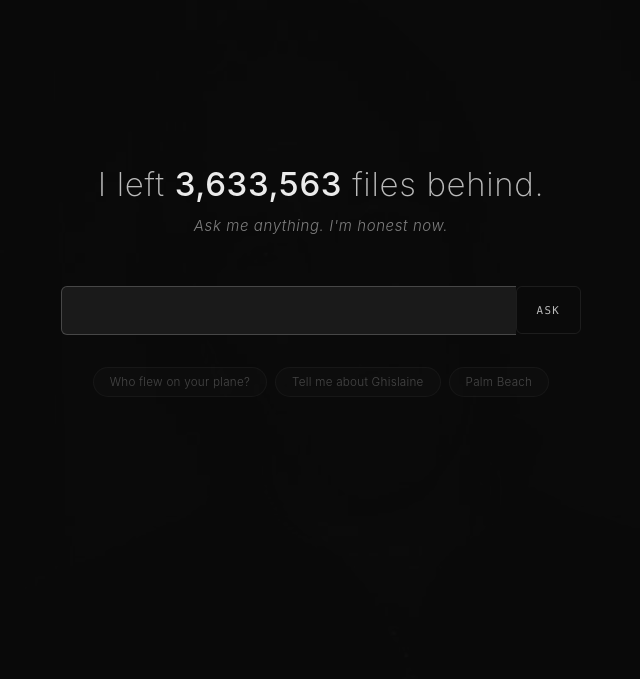
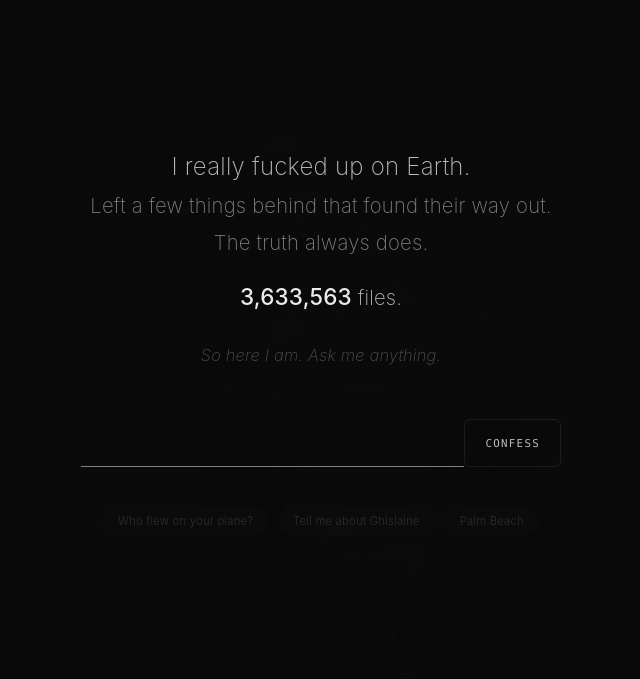
Before and after one commit to loudfair/abovea.cloud, a Flask app: page / in a window 1280 px wide. Shown: the top 679 px of the page, without its empty margins (319-959 px from the left). Run offline with Flask 3, Linux system fonts and the light colour scheme; data that the repository does not hold is empty; some libraries are stand-ins or nearby versions.

Commit message:
Dark confessional landing page
"I really fucked up on Earth." - minimal, dark, personal.
Hero → results transition with back button and synced inputs.

Co-authored-by: Cursor <cursoragent@cursor.com>

```diff
--- a/static/app.js
+++ b/static/app.js
@@ -24,6 +24,7 @@
   const $modalBody   = document.getElementById('modal-body');
   const $hero        = document.getElementById('hero');
   const $resultsArea = document.getElementById('results-area');
+  const $input2      = document.getElementById('search-input-2');
 
   let currentMode = 'text';
   let currentOffset = 0;
@@ -77,6 +78,27 @@
   function showResults() {
     if ($hero) $hero.style.display = 'none';
     if ($resultsArea) $resultsArea.style.display = '';
+    // Sync inputs
+    if ($input2) $input2.value = $input.value;
+  }
+
+  // Go back to confession screen
+  function goHome() {
+    if ($hero) $hero.style.display = '';
+    if ($resultsArea) $resultsArea.style.display = 'none';
+    $input.value = '';
+    $aiAnswer.style.display = 'none';
+    $list.innerHTML = '';
+    $header.style.display = 'none';
+  }
+  window.goHome = goHome;
+
+  // Sync second input back to main
+  if ($input2) {
+    $input2.addEventListener('input', function () { $input.value = $input2.value; });
+    $input2.addEventListener('keydown', function (e) {
+      if (e.key === 'Enter') { $input.value = $input2.value; doAsk(); }
+    });
   }
 
   // ── Mode Switching ────────────────────────────────────────────────────────
--- a/static/style.css
+++ b/static/style.css
@@ -786,56 +786,67 @@ main {
     line-height: 1.6;
 }
 
-/* ─── Hero (Landing) ──────────────────────────────────────────────────────── */
+/* ─── Hero (Confession) ───────────────────────────────────────────────────── */
 .hero {
     display: flex;
     flex-direction: column;
     align-items: center;
     justify-content: center;
-    min-height: 70vh;
+    min-height: 85vh;
     text-align: center;
     padding: 0 24px;
 }
 
-.hero-line {
-    font-size: 2.2rem;
+.hero-text {
+    margin-bottom: 48px;
+}
+
+.hero-text p {
+    font-size: 1.35rem;
     font-weight: 200;
-    letter-spacing: 0.02em;
-    color: var(--text-secondary);
-    line-height: 1.3;
-    margin-bottom: 8px;
-}
-
-.hero-line strong {
+    color: var(--text-tertiary);
+    line-height: 1.8;
+    letter-spacing: 0.01em;
+}
+
+.hero-text p:first-child {
+    font-size: 1.6rem;
+    color: var(--text-secondary);
+}
+
+.hero-count {
+    margin-top: 16px !important;
+    color: var(--text-secondary) !important;
+}
+
+.hero-count strong {
     color: var(--text-primary);
     font-weight: 500;
-}
-
-.hero-sub {
-    font-size: 1rem;
-    font-weight: 300;
-    color: var(--text-tertiary);
-    margin-bottom: 48px;
+    font-size: 1.5rem;
+}
+
+.hero-cta {
+    margin-top: 24px !important;
     font-style: italic;
-    letter-spacing: 0.04em;
+    color: var(--text-muted) !important;
+    font-size: 1.1rem !important;
 }
 
 .hero-search {
     display: flex;
     gap: 0;
     width: 100%;
-    max-width: 520px;
-    margin-bottom: 32px;
+    max-width: 480px;
+    margin-bottom: 40px;
 }
 
 .hero-search input {
     flex: 1;
-    background: var(--bg-surface-2);
-    border: 1px solid var(--border);
-    border-right: none;
-    border-radius: var(--radius) 0 0 var(--radius);
-    padding: 14px 20px;
-    font-size: 1rem;
+    background: transparent;
+    border: none;
+    border-bottom: 1px solid var(--border);
+    padding: 14px 4px;
+    font-size: 1.05rem;
     color: var(--text-primary);
     outline: none;
     font-family: var(--font);
@@ -843,43 +854,117 @@ main {
 }
 
 .hero-search input:focus {
-    border-color: var(--border-focus);
+    border-color: var(--text-tertiary);
 }
 
 .hero-search button {
+    background: none;
+    border: none;
+    border-bottom: 1px solid var(--border);
+    padding: 14px 20px;
+    font-size: 0.7rem;
+    font-weight: 500;
+    letter-spacing: 0.15em;
+    color: var(--text-tertiary);
+    cursor: pointer;
+    font-family: var(--font);
+    transition: color var(--transition);
+}
+
+.hero-search button:hover {
+    color: var(--text-primary);
+}
+
+.hero-suggestions {
+    display: flex;
+    flex-wrap: wrap;
+    justify-content: center;
+    gap: 10px;
+}
+
+.hero-suggestions .suggestion {
+    font-size: 0.75rem;
+    padding: 6px 14px;
+    opacity: 0.3;
+    border-color: transparent;
+    transition: opacity var(--transition);
+}
+
+.hero-suggestions .suggestion:hover {
+    opacity: 0.8;
+    border-color: var(--border);
+}
+
+/* ─── Results Top Bar ─────────────────────────────────────────────────────── */
+.results-topbar {
+    display: flex;
+    align-items: center;
+    gap: 12px;
+    padding: 16px 0;
+    margin-bottom: 8px;
+}
+
+.back-btn {
+    background: none;
+    border: 1px solid var(--border);
+    border-radius: var(--radius);
+    color: var(--text-tertiary);
+    font-size: 1.1rem;
+    padding: 8px 14px;
+    cursor: pointer;
+    transition: color var(--transition), border-color var(--transition);
+}
+
+.back-btn:hover {
+    color: var(--text-primary);
+    border-color: var(--border-hover);
+}
+
+.results-search {
+    flex: 1;
+    display: flex;
+    gap: 0;
+}
+
+.results-search input {
+    flex: 1;
+    background: var(--bg-surface-2);
+    border: 1px solid var(--border);
+    border-right: none;
+    border-radius: var(--radius) 0 0 var(--radius);
+    padding: 10px 16px;
+    font-size: 0.9rem;
+    color: var(--text-primary);
+    outline: none;
+    font-family: var(--font);
+}
+
+.results-search button {
     background: var(--bg-surface-3);
     border: 1px solid var(--border);
-    border-radius: 0 var(--radius) var(--radius) 0;
-    padding: 14px 28px;
-    font-size: 0.8rem;
+    border-right: none;
+    padding: 10px 18px;
+    font-size: 0.7rem;
     font-weight: 500;
-    letter-spacing: 0.12em;
+    letter-spacing: 0.1em;
     color: var(--text-primary);
     cursor: pointer;
     font-family: var(--font);
     transition: background var(--transition);
 }
 
-.hero-search button:hover {
+.results-search button:last-child {
+    border-right: 1px solid var(--border);
+    border-radius: 0 var(--radius) var(--radius) 0;
+}
+
+.results-search button:hover {
     background: var(--bg-surface-2);
 }
 
-.hero-suggestions {
-    display: flex;
-    flex-wrap: wrap;
-    justify-content: center;
-    gap: 8px;
-}
-
-.hero-suggestions .suggestion {
-    font-size: 0.78rem;
-    padding: 7px 16px;
-    opacity: 0.5;
-    transition: opacity var(--transition);
-}
-
-.hero-suggestions .suggestion:hover {
-    opacity: 1;
+.search-alt {
+    color: var(--text-tertiary) !important;
+    font-size: 0.65rem !important;
 }
 
 .suggestions {
--- a/templates/index.html
+++ b/templates/index.html
@@ -11,12 +11,17 @@
     <main>
 
         <section id="hero" class="hero">
-            <p class="hero-line">I left <strong>3,633,563</strong> files behind.</p>
-            <p class="hero-sub">Ask me anything. I'm honest now.</p>
+            <div class="hero-text">
+                <p>I really fucked up on Earth.</p>
+                <p>Left a few things behind that found their way out.</p>
+                <p>The truth always does.</p>
+                <p class="hero-count"><strong>3,633,563</strong> files.</p>
+                <p class="hero-cta">So here I am. Ask me anything.</p>
+            </div>
 
             <div class="hero-search">
                 <input type="text" id="search-input" placeholder="" autofocus>
-                <button id="ask-btn" onclick="doAsk()">ASK</button>
+                <button id="ask-btn" onclick="doAsk()">CONFESS</button>
             </div>
 
             <div class="hero-suggestions">
@@ -27,6 +32,15 @@
         </section>
 
         <section id="results-area" style="display:none">
+            <div class="results-topbar">
+                <button class="back-btn" onclick="goHome()">&larr;</button>
+                <div class="results-search">
+                    <input type="text" id="search-input-2" placeholder="">
+                    <button onclick="doAsk()">CONFESS</button>
+                    <button class="search-alt" onclick="doSearch()">SEARCH</button>
+                </div>
+            </div>
+
             <nav class="search-modes" id="search-modes">
                 <button class="mode-btn active" data-mode="text">Text</button>
                 <button class="mode-btn" data-mode="semantic">Semantic</button>
@@ -76,13 +90,8 @@
         </div>
     </div>
 
-    <!-- Hidden controls used by JS -->
-    <select id="result-limit" style="display:none">
-        <option value="20" selected>20</option>
-    </select>
-    <select id="type-filter" style="display:none">
-        <option value="" selected>All</option>
-    </select>
+    <select id="result-limit" style="display:none"><option value="20" selected>20</option></select>
+    <select id="type-filter" style="display:none"><option value="" selected>All</option></select>
 
     <script src="/static/app.js"></script>
 </body>
```
